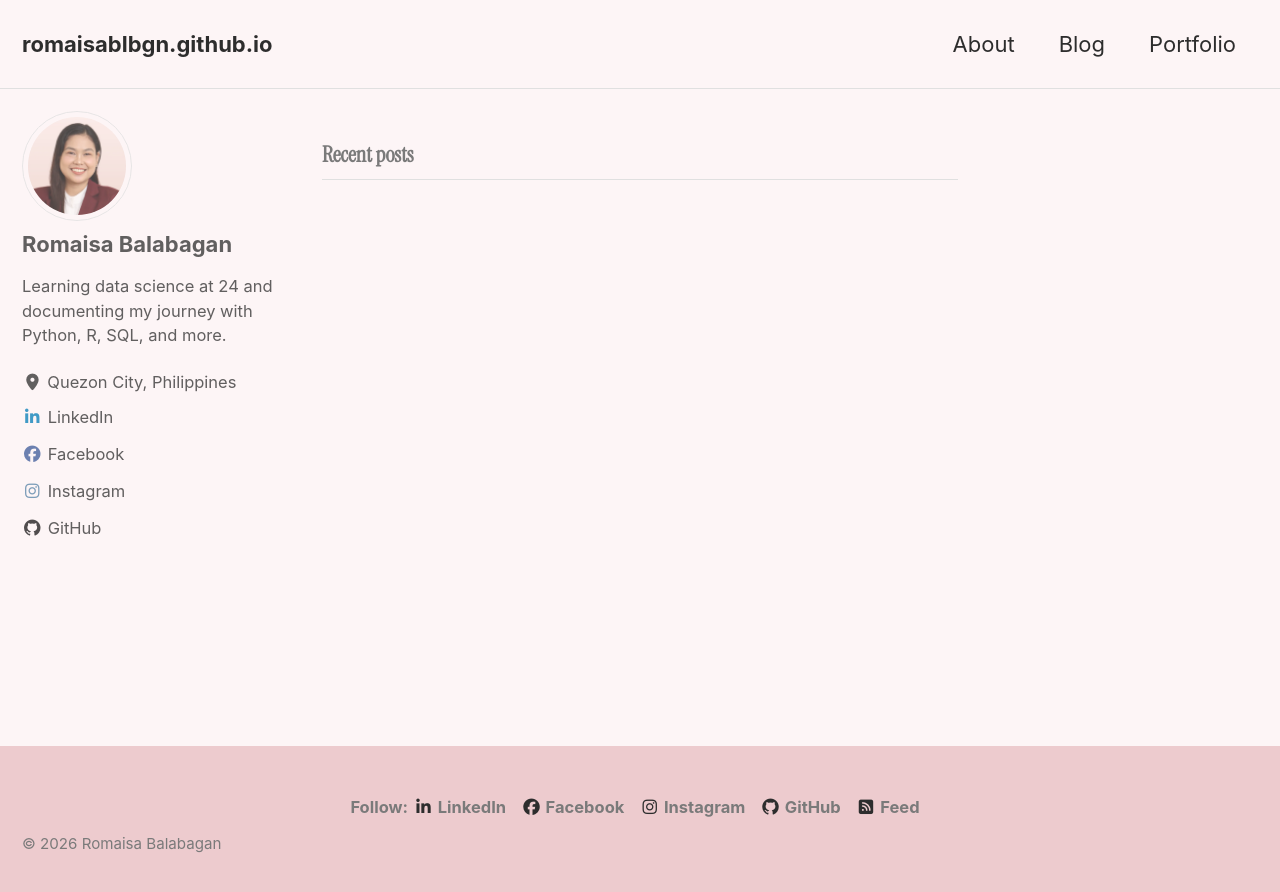
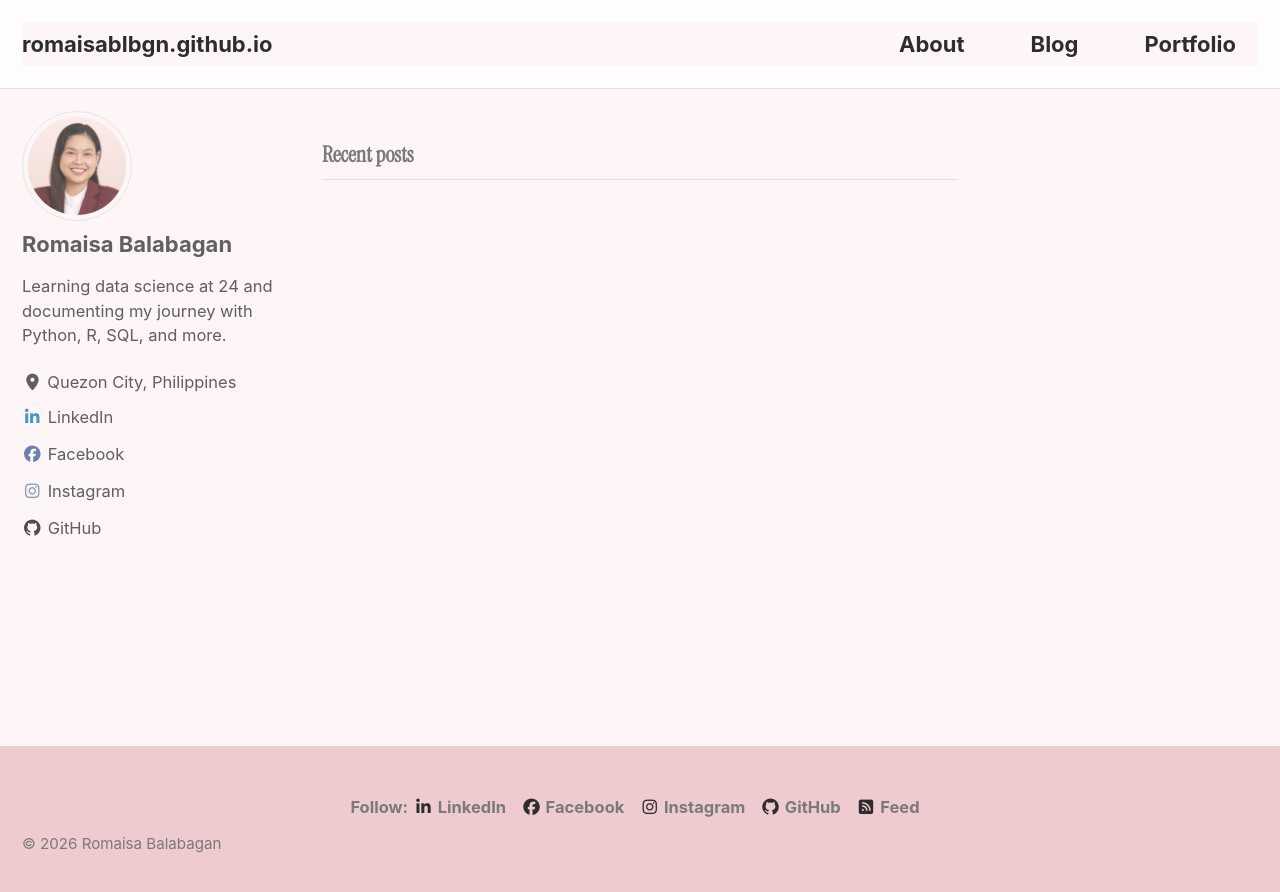
Before and after one commit to romaisablbgn/romaisablbgn.github.io, a Jekyll site: the page built from index.html, in a window 1280 px wide. Shown: the top 892 px of the page. Built offline with Jekyll 4.4.1, drawn with Linux system fonts in a browser that asks for light colours; cached includes are drawn as plain includes; some web fonts are replaced; the list of posts is cut into pages by our own code.

Commit message:
Update _masthead.scss

```diff
--- a/_sass/minimal-mistakes/_masthead.scss
+++ b/_sass/minimal-mistakes/_masthead.scss
@@ -3,25 +3,29 @@
    ========================================================================== */
 
 .masthead {
-  position: relative;
+  position: sticky;               // sticky on scroll
+  top: 0;
+  z-index: 100;
   border-bottom: 1px solid $border-color;
   -webkit-animation: $intro-transition;
   animation: $intro-transition;
   -webkit-animation-delay: 0.15s;
   animation-delay: 0.15s;
-  z-index: 20;
+
+  // glass effect
+  backdrop-filter: blur(10px);
+  -webkit-backdrop-filter: blur(10px);
+  background-color: rgba(255, 255, 255, 0.7);
 
   &__inner-wrap {
     @include clearfix;
     margin-inline: auto;
     padding: 1em;
     max-width: 100%;
-    display: -webkit-box;
-    display: -ms-flexbox;
     display: flex;
-    -webkit-box-pack: justify;
-    -ms-flex-pack: justify;
-    justify-content: space-between;
+    justify-content: center;  // center nav content
+    align-items: center;      // vertically center logo + nav
+    flex-wrap: wrap;          // wrap on small screens
     font-family: $sans-serif-narrow;
 
     @include breakpoint($x-large) {
@@ -30,10 +34,21 @@
 
     nav {
       z-index: 10;
+      display: flex;
+      justify-content: center; // center nav links
+      gap: 1em;               // spacing between links
+      flex-wrap: wrap;         // wrap on small screens
     }
 
     a {
-      text-decoration: none;
+      text-decoration: none !important;
+      color: #2d2d2d !important;
+      font-weight: 700;
+      transition: color 0.3s ease;
+
+      &:hover {
+        color: #74252e !important; // burgundy on hover
+      }
     }
   }
 }
@@ -43,13 +58,9 @@
 }
 
 .site-title {
-  display: -webkit-box;
-  display: -ms-flexbox;
   display: flex;
-  -ms-flex-item-align: center;
-  align-self: center;
+  align-items: center;
   font-weight: bold;
-  // z-index: 20;
 }
 
 .site-subtitle {
@@ -58,34 +69,29 @@
 }
 
 .masthead__menu {
-  float: inline-start;
-  margin-inline: 0;
   width: 100%;
   clear: both;
 
   .site-nav {
     margin-inline-start: 0;
-
-    @include breakpoint($small) {
-      float: inline-end;
-    }
   }
 
   ul {
     margin: 0;
     padding: 0;
-    clear: both;
     list-style-type: none;
+    display: flex;
+    justify-content: center; // center nav items
+    flex-wrap: wrap;         // wrap on small screens
+    gap: 1em;                // spacing
   }
 }
 
 .masthead__menu-item {
   display: block;
-  list-style-type: none;
   white-space: nowrap;
 
   &--lg {
-    padding-inline-end: 2em;
     font-weight: 700;
   }
 }
```
